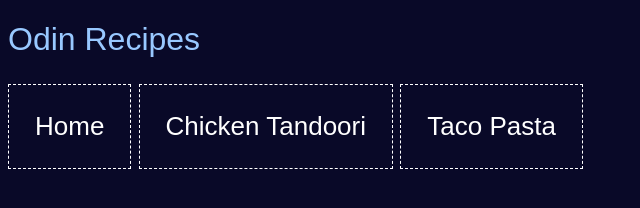
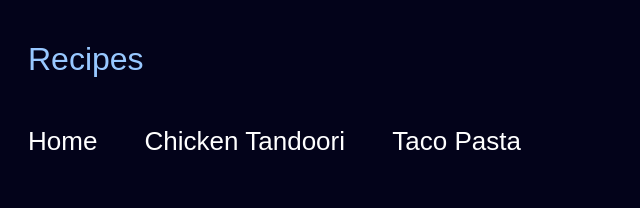
Before and after one commit to Andaar5/odin-recipes, a plain HTML site: page index.html in a window 1280 px wide. Shown: the whole page, without its empty margins (0-640 px from the left). Drawn offline with Linux system fonts and the light colour scheme.

Commit message:
updated navigation

```diff
--- a/index.html
+++ b/index.html
@@ -7,7 +7,7 @@
     <link rel="stylesheet" href="style.css">
 </head>
 <body>
-    <h1>Odin Recipes</h1>
+    <div class="box"><h1>Recipes</h1></div>
     <p>
         <a href="index.html">Home</a>
         <a href="recipes/chickentandoori.html">Chicken Tandoori</a>
--- a/style.css
+++ b/style.css
@@ -1,10 +1,18 @@
 * {
-    background-color: rgb(9, 9, 40);
+    background-color: rgb(3, 3, 26);
     color: white;
     font-family: Arial, Helvetica, sans-serif;
     font-weight: 400;
 }
 
+.box {
+    box-sizing: border-box;
+    padding: 10px;
+    border: 10px; solid: red;
+    margin: 10px;
+    width: 800px;
+    height: 70px;
+}
 
 h1
 {
@@ -15,8 +23,8 @@ a {
     color:white;
     text-decoration: none;
     display: inline-block;
-    border: 1px dashed;
-    padding: 1em;
+    padding: 10px;
+    margin: 10px;
 }
 
 a:hover {
```
Also changed, not shown: recipes/chickentandoori.html (+1 -1 lines), recipes/tacopasta.html (+1 -1 lines).
